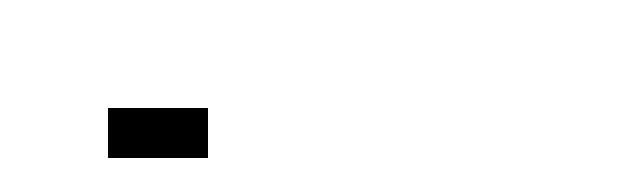
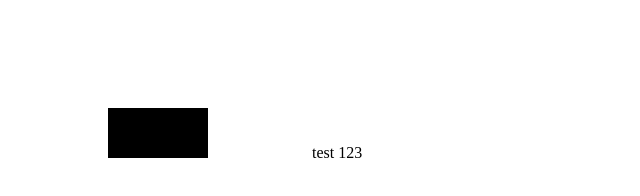
Before and after one commit to farishariri/UBT_game, a plain HTML site: page index.html in a window 1280 px wide. Shown: the full height of the page, 0-640 px from the left. Drawn offline with Linux system fonts and the light colour scheme.

Commit message:
edit on html file

```diff
--- a/index.html
+++ b/index.html
@@ -11,6 +11,7 @@
 <body>
     <canvas></canvas>
     <script src="script.js"></script>
+    test 123
 </body>
 
 </html>
```
